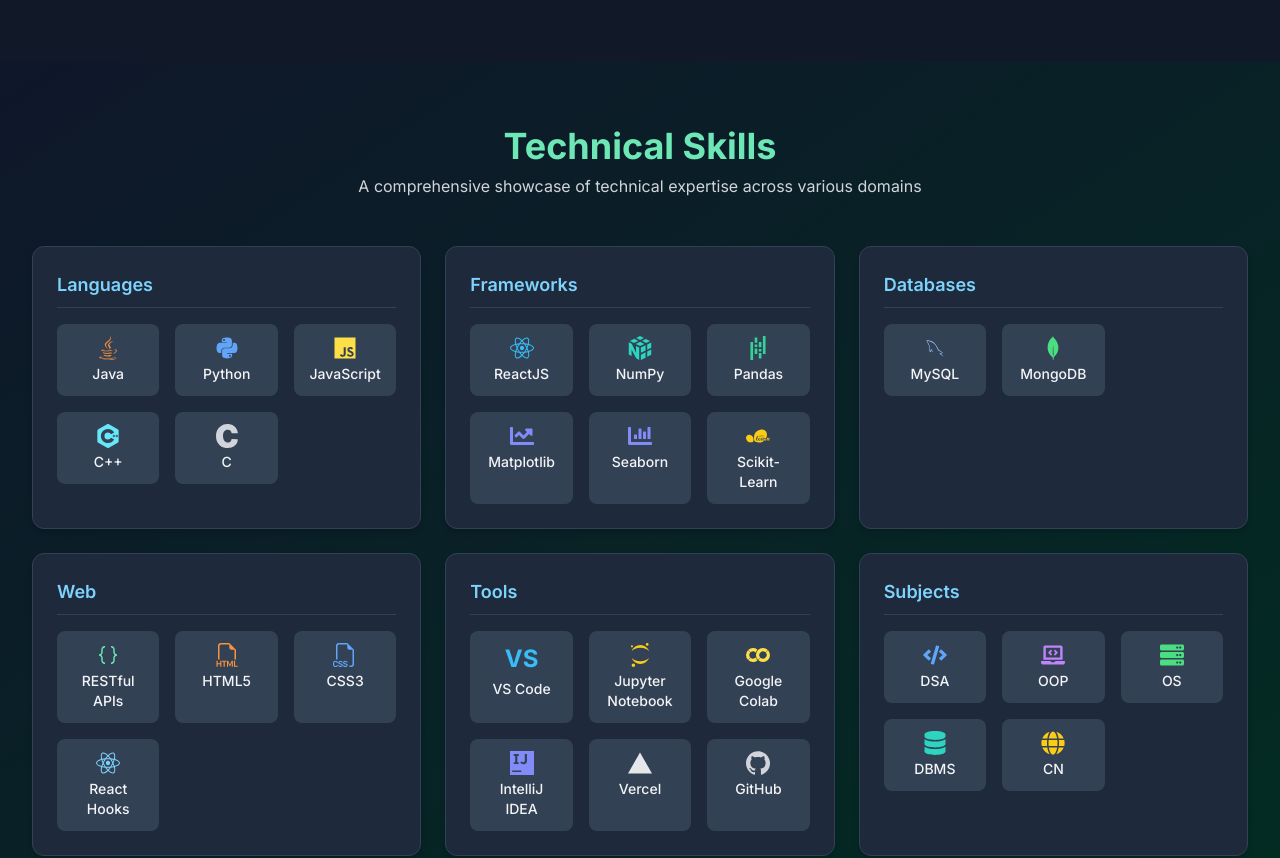
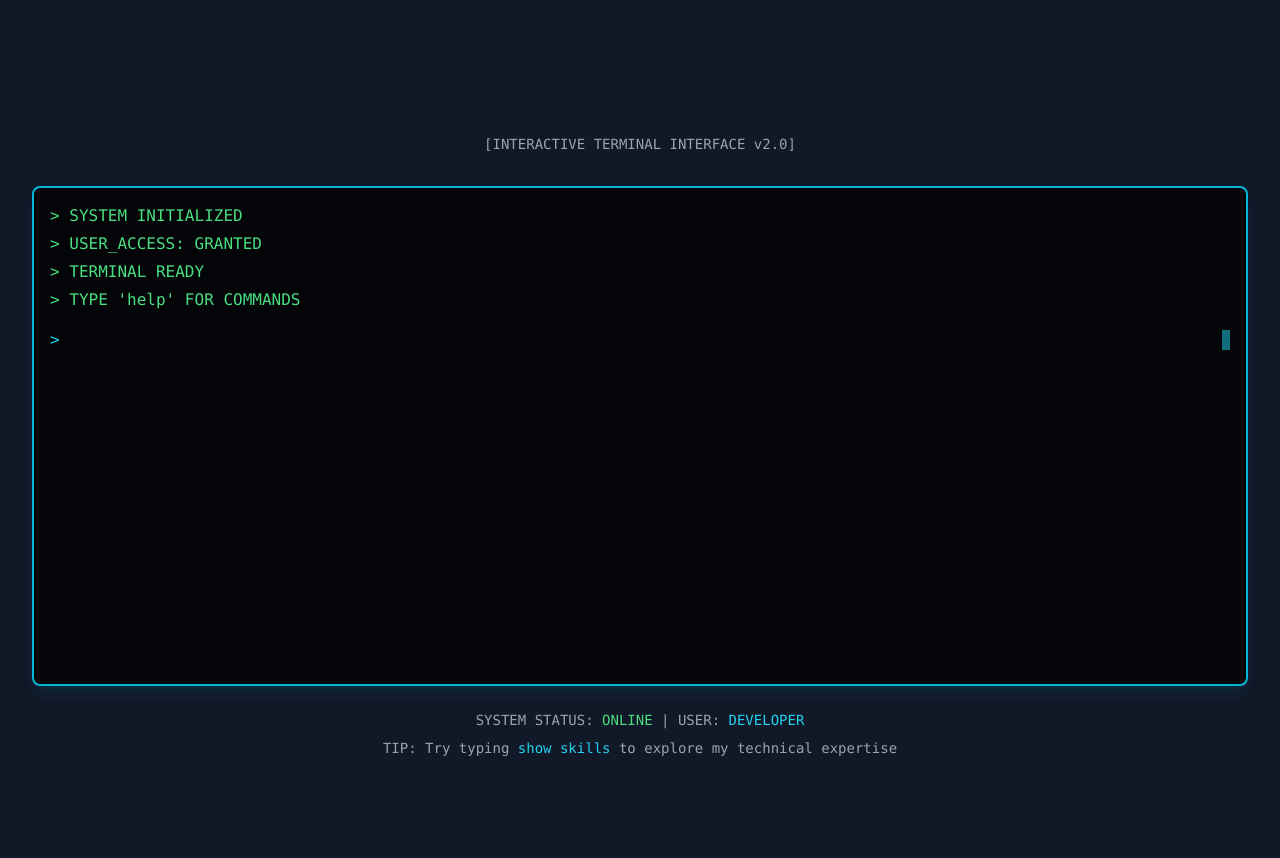
Before and after one commit to coding-mrinal/portfolio_website, a React (Vite) app: page / in a window 1280 px wide. Shown: the part 1780-2638 px from the top of the page. Built offline with nearby package versions, Linux system fonts and the light colour scheme.

Commit message:
Added Terminal Section

```diff
--- a/src/components/Skills.jsx
+++ b/src/components/Skills.jsx
@@ -1,10 +1,11 @@
+import { useState, useEffect, useRef } from 'react';
 import {
   FaJava, FaPython, FaReact, FaDatabase, FaServer, FaCode, FaLaptopCode, FaChartLine,
   FaChartBar, FaGlobe
 } from 'react-icons/fa';
 import {
   SiCplusplus, SiMongodb, SiPandas, SiNumpy, SiScikitlearn, SiJupyter,
-  SiGooglecolab, SiVercel, SiGithub, SiIntellijidea, SiC
+  SiGooglecolab, SiVercel, SiGithub, SiIntellijidea, SiC, SiNodedotjs, SiExpress
 } from 'react-icons/si';
 import { DiMysql } from 'react-icons/di';
 import { BsFiletypeHtml, BsFiletypeCss } from 'react-icons/bs';
@@ -12,79 +13,218 @@ import { VscJson } from 'react-icons/vsc';
 import { IoLogoJavascript } from 'react-icons/io5';
 
 const Skills = () => {
+  const [terminalOutput, setTerminalOutput] = useState([]);
+  const [currentCommand, setCurrentCommand] = useState('');
+  const [showSkillsGrid, setShowSkillsGrid] = useState(false);
+  const terminalRef = useRef(null);
+
   const skillsData = {
-    languages: [
-      { name: 'Java', icon: <FaJava />, color: 'text-orange-600 dark:text-orange-400' },
-      { name: 'Python', icon: <FaPython />, color: 'text-blue-600 dark:text-blue-400' },
-      { name: 'JavaScript', icon: <IoLogoJavascript />, color: 'text-yellow-500 dark:text-yellow-300' },
-      { name: 'C++', icon: <SiCplusplus />, color: 'text-cyan-700 dark:text-cyan-300' },
-      { name: 'C', icon: <SiC />, color: 'text-gray-600 dark:text-gray-300' }
+    'Programming & Scripting': [
+      ['C', <SiC />, 'blue'],
+      ['C++', <SiCplusplus />, 'blue'],
+      ['Java', <FaJava />, 'orange'],
+      ['Python', <FaPython />, 'yellow']
     ],
-    frameworks: [
-      { name: 'ReactJS', icon: <FaReact />, color: 'text-sky-600 dark:text-sky-400' },
-      { name: 'NumPy', icon: <SiNumpy />, color: 'text-teal-600 dark:text-teal-400' },
-      { name: 'Pandas', icon: <SiPandas />, color: 'text-emerald-600 dark:text-emerald-400' },
-      { name: 'Matplotlib', icon: <FaChartLine />, color: 'text-indigo-700 dark:text-indigo-400' },
-      { name: 'Seaborn', icon: <FaChartBar />, color: 'text-indigo-600 dark:text-indigo-400' },
-      { name: 'Scikit-Learn', icon: <SiScikitlearn />, color: 'text-yellow-600 dark:text-yellow-400' }
+    'Frontend Development': [
+      ['HTML5', <BsFiletypeHtml />, 'orange'],
+      ['CSS3', <BsFiletypeCss />, 'blue'],
+      ['JavaScript', <IoLogoJavascript />, 'yellow'],
+      ['ReactJS', <FaReact />, 'sky']
     ],
-    databases: [
-      { name: 'MySQL', icon: <DiMysql />, color: 'text-blue-700 dark:text-blue-300' },
-      { name: 'MongoDB', icon: <SiMongodb />, color: 'text-green-600 dark:text-green-400' }
+    'Backend Development': [
+      ['NodeJS', <SiNodedotjs />, 'green'],
+      ['ExpressJS', <SiExpress />, 'gray'],
+      ['RESTful APIs', <VscJson />, 'emerald']
     ],
-    web: [
-      { name: 'RESTful APIs', icon: <VscJson />, color: 'text-emerald-700 dark:text-emerald-300' },
-      { name: 'HTML5', icon: <BsFiletypeHtml />, color: 'text-orange-600 dark:text-orange-400' },
-      { name: 'CSS3', icon: <BsFiletypeCss />, color: 'text-blue-600 dark:text-blue-400' },
-      { name: 'React Hooks', icon: <FaReact />, color: 'text-sky-500 dark:text-sky-300' }
+    'Data Science & ML': [
+      ['NumPy', <SiNumpy />, 'blue'],
+      ['Pandas', <SiPandas />, 'indigo'],
+      ['Matplotlib', <FaChartLine />, 'purple'],
+      ['Seaborn', <FaChartBar />, 'violet'],
+      ['Scikit-Learn', <SiScikitlearn />, 'amber']
     ],
-    tools: [
-      { name: 'VS Code', icon: <span className="font-bold">VS</span>, color: 'text-sky-600 dark:text-sky-400' },
-      { name: 'Jupyter Notebook', icon: <SiJupyter />, color: 'text-yellow-600 dark:text-yellow-400' },
-      { name: 'Google Colab', icon: <SiGooglecolab />, color: 'text-yellow-500 dark:text-yellow-300' },
-      { name: 'IntelliJ IDEA', icon: <SiIntellijidea />, color: 'text-indigo-600 dark:text-indigo-400' },
-      { name: 'Vercel', icon: <SiVercel />, color: 'text-gray-800 dark:text-gray-200' },
-      { name: 'GitHub', icon: <SiGithub />, color: 'text-gray-700 dark:text-gray-300' }
+    'Databases & Storage': [
+      ['MySQL', <DiMysql />, 'blue'],
+      ['MongoDB', <SiMongodb />, 'green']
     ],
-    subjects: [
-      { name: 'DSA', icon: <FaCode />, color: 'text-blue-600 dark:text-blue-400' },
-      { name: 'OOP', icon: <FaLaptopCode />, color: 'text-purple-600 dark:text-purple-400' },
-      { name: 'OS', icon: <FaServer />, color: 'text-green-600 dark:text-green-400' },
-      { name: 'DBMS', icon: <FaDatabase />, color: 'text-teal-600 dark:text-teal-400' },
-      { name: 'CN', icon: <FaGlobe />, color: 'text-yellow-600 dark:text-yellow-400' }
+    'Tools & Platforms': [
+      ['VS Code', <span className="font-bold text-blue-600 dark:text-blue-400">VS</span>, ''],
+      ['Jupyter Notebook', <SiJupyter />, 'orange'],
+      ['Google Colab', <SiGooglecolab />, 'yellow'],
+      ['IntelliJ IDEA', <SiIntellijidea />, 'purple'],
+      ['Vercel', <SiVercel />, 'gray'],
+      ['GitHub', <SiGithub />, 'gray']
+    ],
+    'Core CS Subjects': [
+      ['DSA', <FaCode />, 'cyan'],
+      ['OOP', <FaLaptopCode />, 'purple'],
+      ['OS', <FaServer />, 'emerald'],
+      ['DBMS', <FaDatabase />, 'teal'],
+      ['CN', <FaGlobe />, 'sky']
     ]
   };
 
+  const commands = {
+    'show skills': () => {
+      setShowSkillsGrid(true);
+      return ['> LOADING SKILLS VISUALIZATION...'];
+    },
+    'help': () => [
+      "> AVAILABLE COMMANDS:",
+      "  show skills        - Display technical skills",
+      "  show projects      - View portfolio projects",
+      "  show approach      - View development approach",
+      "  clear              - Clear terminal",
+      "  help               - Show this help menu"
+    ],
+    'clear': () => {
+      setTerminalOutput(getInitialOutput());
+      return [];
+    },
+    'show projects': () => {
+      setTimeout(() => document.getElementById('projects')?.scrollIntoView({ behavior: 'smooth' }), 800);
+      return ['> LOADING PROJECTS...'];
+    },
+    'show approach': () => {
+      setTimeout(() => document.getElementById('approach')?.scrollIntoView({ behavior: 'smooth' }), 800);
+      return ['> LOADING MY APPROACH...'];
+    }
+  };
+
+  const getInitialOutput = () => [
+    "> SYSTEM INITIALIZED",
+    "> USER_ACCESS: GRANTED",
+    "> TERMINAL READY",
+    "> TYPE 'help' FOR COMMANDS"
+  ];
+
+  const getColorClass = (color) => {
+    if (!color) return '';
+    const colors = {
+      blue: 'text-blue-600 dark:text-blue-400',
+      orange: 'text-orange-600 dark:text-orange-400',
+      yellow: 'text-yellow-500 dark:text-yellow-300',
+      sky: 'text-sky-600 dark:text-sky-400',
+      green: 'text-green-600 dark:text-green-400',
+      gray: 'text-gray-800 dark:text-gray-200',
+      emerald: 'text-emerald-600 dark:text-emerald-400',
+      indigo: 'text-indigo-700 dark:text-indigo-300',
+      purple: 'text-purple-600 dark:text-purple-400',
+      violet: 'text-violet-600 dark:text-violet-400',
+      amber: 'text-amber-600 dark:text-amber-400',
+      cyan: 'text-cyan-600 dark:text-cyan-400',
+      teal: 'text-teal-600 dark:text-teal-400'
+    };
+    return colors[color] || '';
+  };
+
+  useEffect(() => {
+    setTerminalOutput(getInitialOutput());
+  }, []);
+
+  useEffect(() => {
+    terminalRef.current?.scrollTo(0, terminalRef.current.scrollHeight);
+  }, [terminalOutput]);
+
+  const executeCommand = (cmd) => {
+    const command = cmd.trim().toLowerCase();
+    const handler = commands[command];
+
+    if (handler) {
+      const output = handler();
+      if (output.length) setTerminalOutput(prev => [...prev, ...output]);
+    } else {
+      setTerminalOutput(prev => [...prev,
+        `> COMMAND NOT RECOGNIZED: ${cmd}`,
+        ...commands['help']()
+      ]);
+    }
+  };
+
+  const handleKeyPress = (e) => {
+    if (e.key === 'Enter') {
+      if (currentCommand) {
+        setTerminalOutput(prev => [...prev, `> ${currentCommand}`]);
+        executeCommand(currentCommand);
+        setCurrentCommand('');
+      } else {
+        setTerminalOutput(prev => [...prev, '>']);
+      }
+    }
+  };
+
+  const SkillCard = ({ name, icon, color }) => (
+    <div className="flex flex-col items-center p-4 rounded-xl bg-white dark:bg-gray-700/50 border border-gray-100 dark:border-gray-700/50 shadow-sm
+                    transition-all duration-300 hover:shadow-md hover:border-cyan-300 dark:hover:border-cyan-700">
+      <div className={`text-3xl mb-2 ${getColorClass(color)}`}>{icon}</div>
+      <span className="text-sm font-medium text-center text-gray-700 dark:text-gray-200">{name}</span>
+    </div>
+  );
+
+  const CategoryCard = ({ category, skills }) => (
+    <div className="rounded-xl overflow-hidden shadow-lg transform transition-all duration-300 hover:scale-[1.02] hover:shadow-xl
+                    bg-gradient-to-br from-white to-gray-50 dark:from-gray-800 dark:to-gray-900
+                    border border-gray-200 dark:border-gray-700">
+      <div className="px-6 py-4 border-b border-gray-200 dark:border-gray-700 bg-gradient-to-r from-cyan-50 to-blue-50 dark:from-cyan-900/30 dark:to-blue-900/30">
+        <h4 className="text-xl font-bold text-gray-800 dark:text-white">{category}</h4>
+      </div>
+      <div className="p-6">
+        <div className="grid grid-cols-2 gap-4">
+          {skills.map(([name, icon, color]) => (
+            <SkillCard key={name} name={name} icon={icon} color={color} />
+          ))}
+        </div>
+      </div>
+    </div>
+  );
+
   return (
-    <section id="skills" className="py-16 px-4 sm:px-6 lg:px-8 max-w-7xl mx-auto bg-gradient-to-br from-slate-50 to-sky-100 dark:from-slate-900 dark:to-emerald-950 scroll-mt-20">
-      <div className="text-center mb-12">
-        <h2 className="text-3xl sm:text-4xl font-bold text-sky-800 dark:text-emerald-300">Technical Skills</h2>
-        <p className="text-sm sm:text-base text-gray-600 dark:text-gray-300 mt-2">
-          A comprehensive showcase of technical expertise across various domains
+    <section id="skills" className="py-16 px-4 sm:px-6 lg:px-8 max-w-7xl mx-auto bg-white dark:bg-gray-900 text-gray-900 dark:text-green-400 font-mono scroll-mt-20">
+      <div className="text-center mb-8">
+        <h2 className="text-3xl sm:text-4xl font-bold text-cyan-700 dark:text-cyan-400 mb-2">
+        </h2>
+        <p className="text-sm text-gray-600 dark:text-gray-400">
+          [INTERACTIVE TERMINAL INTERFACE v2.0]
         </p>
       </div>
 
-      <div className="grid grid-cols-1 md:grid-cols-2 xl:grid-cols-3 gap-6">
-        {Object.entries(skillsData).map(([category, skills]) => (
-          <div key={category} className="rounded-xl bg-white dark:bg-slate-800 border border-slate-200 dark:border-slate-700 shadow-md p-6">
-            <h3 className="text-lg font-semibold mb-4 capitalize text-sky-700 dark:text-sky-300 border-b border-slate-200 dark:border-slate-700 pb-2">
-              {category}
-            </h3>
-            <div className="grid grid-cols-2 sm:grid-cols-3 gap-4">
-              {skills.map(skill => (
-                <div key={skill.name} className="flex flex-col items-center p-3 rounded-lg bg-slate-50 dark:bg-slate-700 hover:bg-sky-100 dark:hover:bg-slate-600 transition">
-                  <div className={`text-2xl mb-1 ${skill.color}`}>
-                    {skill.icon}
-                  </div>
-                  <span className="text-xs sm:text-sm font-medium text-center text-gray-800 dark:text-gray-100">
-                    {skill.name}
-                  </span>
-                </div>
-              ))}
-            </div>
-          </div>
-        ))}
+      <div
+        className="border-2 border-cyan-700 dark:border-cyan-500 rounded-lg bg-gray-100 dark:bg-black bg-opacity-80 dark:bg-opacity-80 p-4 h-[500px] overflow-y-auto shadow-lg shadow-cyan-500/20 dark:shadow-cyan-500/10"
+        onClick={() => document.getElementById('terminal-input')?.focus()}
+        ref={terminalRef}
+      >
+        <div className="mb-4">
+          {terminalOutput.map((line, index) => (
+            <div key={index} className="mb-1 whitespace-pre-wrap">{line}</div>
+          ))}
+        </div>
+
+        <div className="flex items-center">
+          <span className="text-cyan-700 dark:text-cyan-400 mr-2">{'>'}</span>
+          <input
+            id="terminal-input"
+            type="text"
+            value={currentCommand}
+            onChange={(e) => setCurrentCommand(e.target.value)}
+            onKeyPress={handleKeyPress}
+            className="bg-transparent border-none outline-none flex-grow text-gray-900 dark:text-green-400 caret-cyan-700 dark:caret-cyan-400"
+          />
+          <span className="ml-1 w-2 h-5 bg-cyan-700 dark:bg-cyan-400 animate-pulse" />
+        </div>
       </div>
+
+      <div className="mt-6 text-center text-gray-600 dark:text-gray-400 text-sm">
+        <p>SYSTEM STATUS: <span className="text-green-600 dark:text-green-400">ONLINE</span> | USER: <span className="text-cyan-700 dark:text-cyan-400">DEVELOPER</span></p>
+        <p className="mt-2">TIP: Try typing <span className="text-cyan-700 dark:text-cyan-400">show skills</span> to explore my technical expertise</p>
+      </div>
+
+      {showSkillsGrid && (
+        <div className="mt-12 animate-fadeIn grid grid-cols-1 md:grid-cols-2 xl:grid-cols-3 gap-6">
+          {Object.entries(skillsData).map(([category, skills]) => (
+            <CategoryCard key={category} category={category} skills={skills} />
+          ))}
+        </div>
+      )}
     </section>
   );
 };
```
